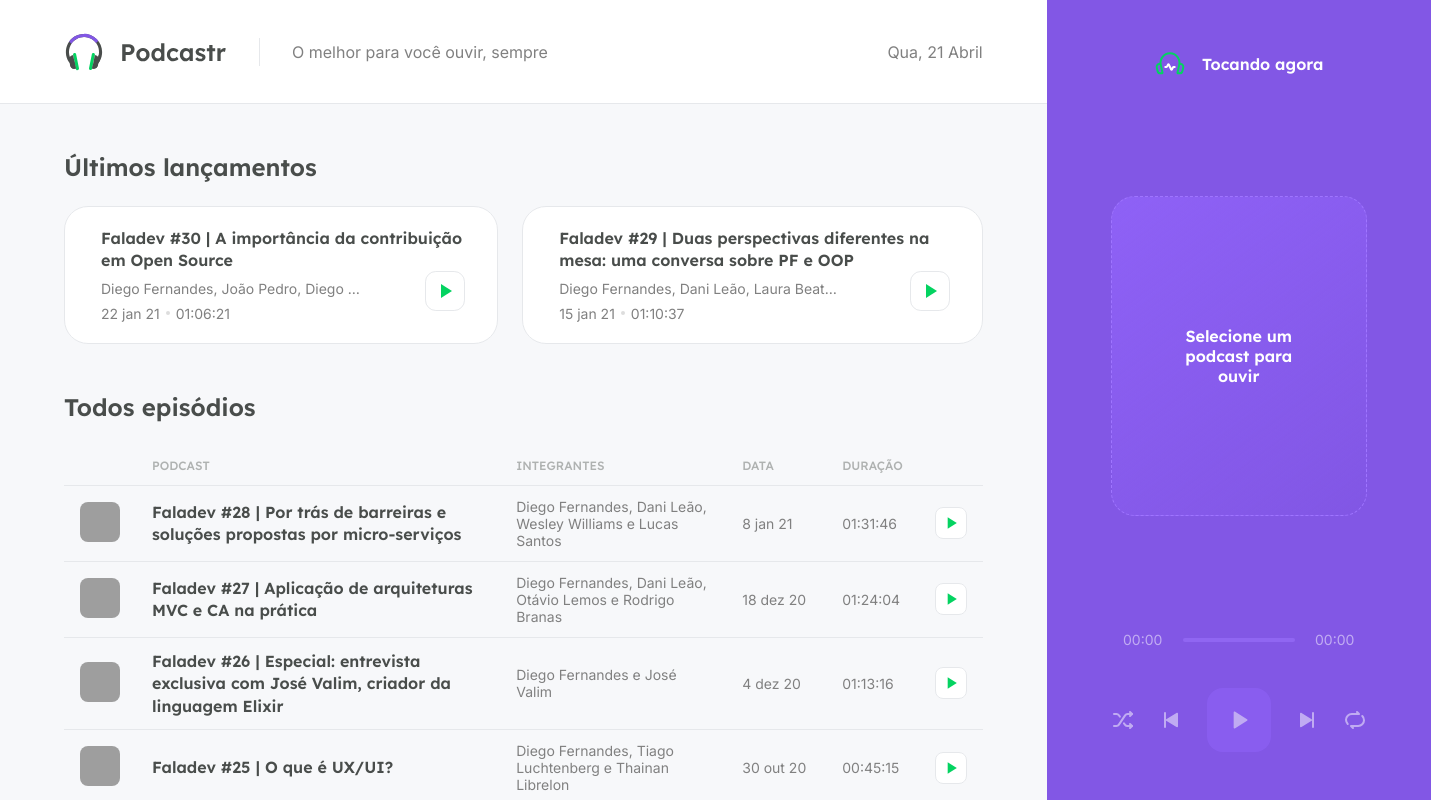
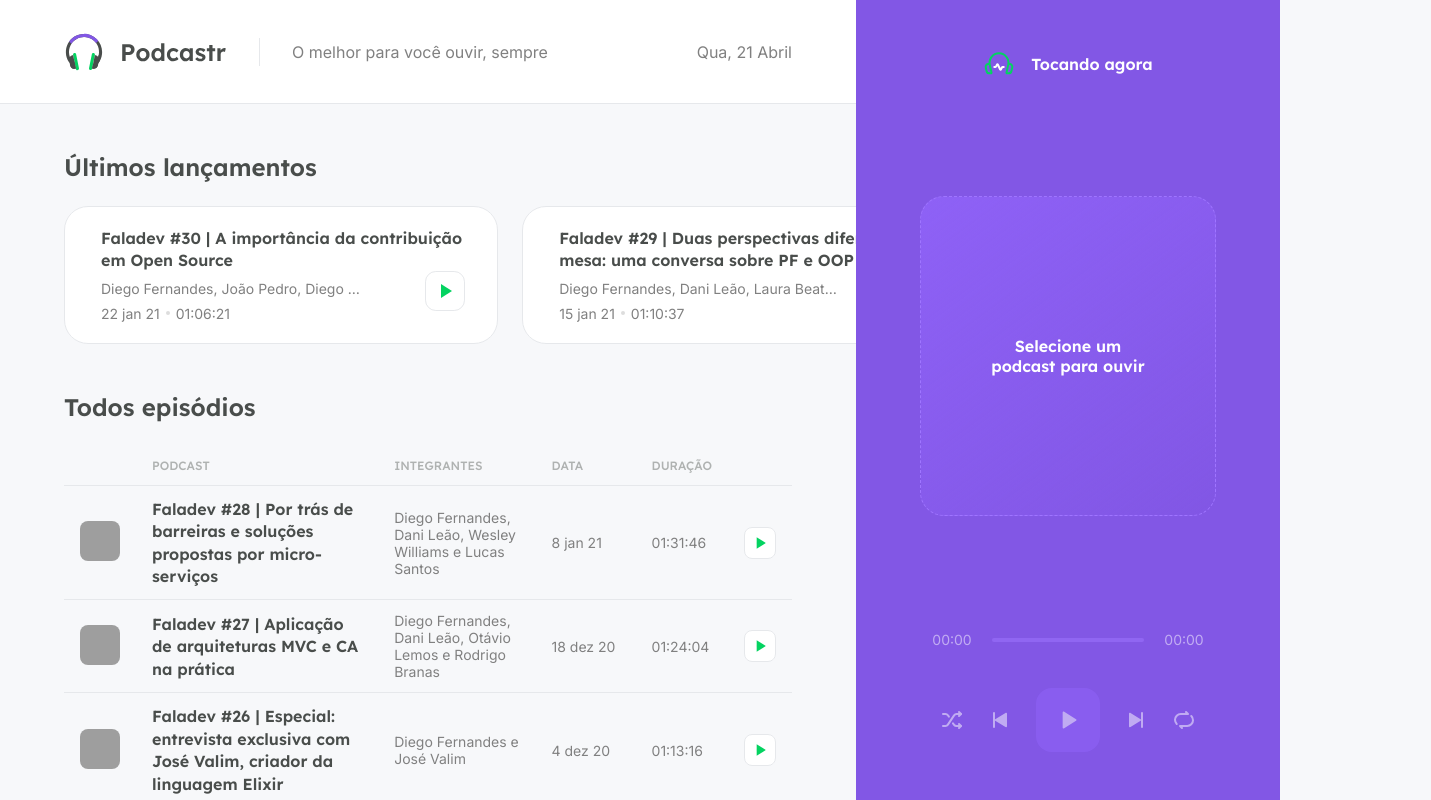
Before and after one commit to georginarojas/NLW-5, a Next.js app in the folder podcastr/: page / in a window 1280 px wide. Shown: the whole page, 1431 px wide, since content can reach past the window. Built offline with nearby package versions, Linux system fonts and the light colour scheme; data requests are answered from the project's data file; grey boxes are pictures that could not be loaded.

Commit message:
Adjusting the width of the Home page.

```diff
--- a/podcastr/src/pages/home.module.scss
+++ b/podcastr/src/pages/home.module.scss
@@ -1,6 +1,7 @@
 .homepage {
   padding: 0 4rem;
   height: calc(100vh - 6.5rem);
+  width: calc(100vw - 26.5rem);
   overflow-y: scroll;
 
   h2 {
```
